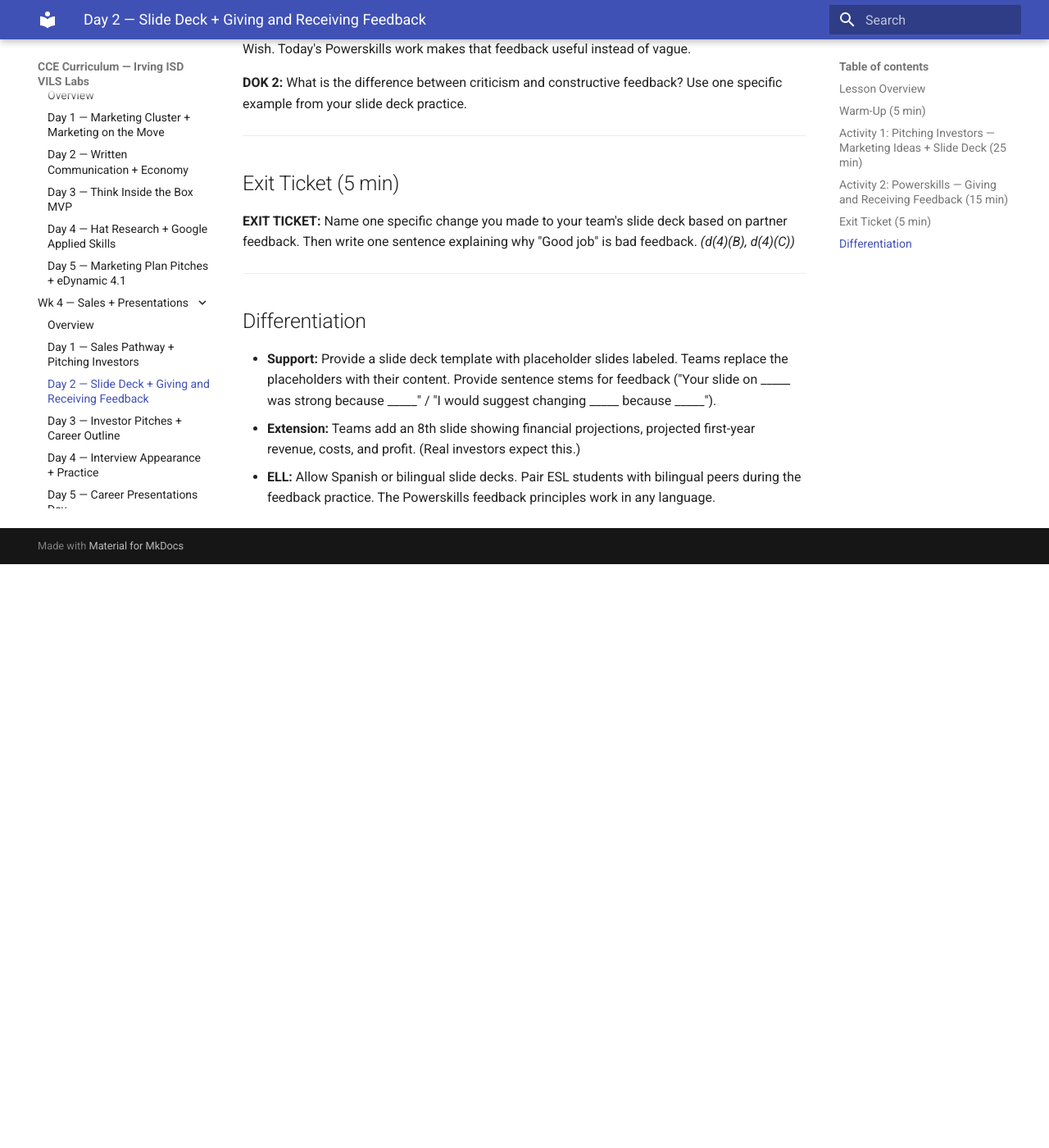
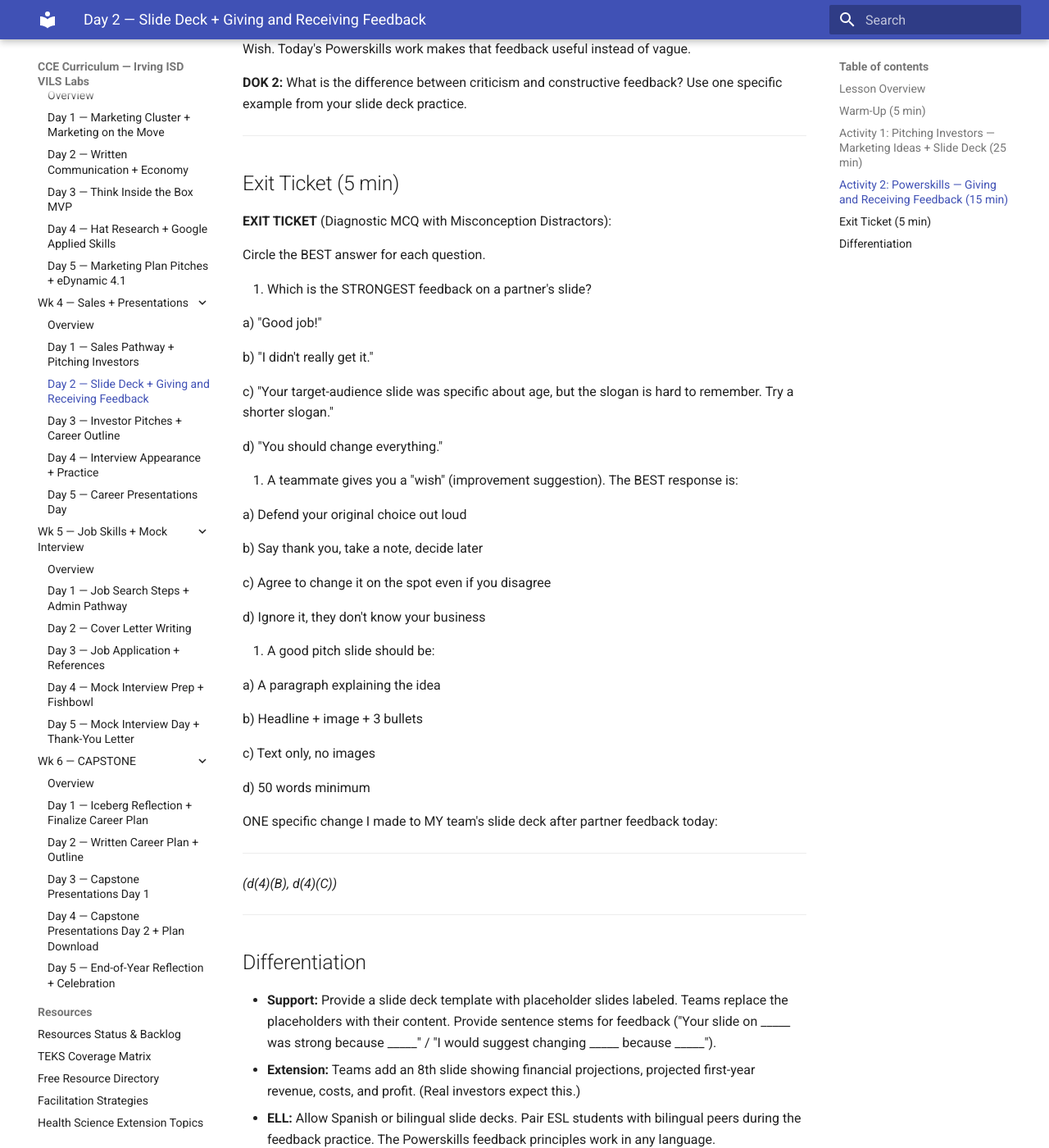
Before and after one commit to elbrielle/cce-curriculum, an MkDocs documentation site: the page built from docs/6sw/wk4-sales-presentations/day2.md, in a window 1280 px wide and 1400 px high, scrolled down 2690 px. Shown: the whole window at 82% size. Built offline with MkDocs 1.6.1 and Material for MkDocs 9.7.7, drawn with Linux system fonts in a browser that asks for light colours; the version menu is left out; before the commit the page ends 3378 px from its top, so only the background shows below that.

Commit message:
AUDIT: 6SW Wk4 Sales/Presentations exit-ticket rewrite
Rewrote all 5 exit tickets in pilot formats (Mini-Case, Diagnostic MCQ
with misconception distractors, Short Constructed Response, Decision
Tree, 3-2-1 Reflective). No TEKS retags needed: d(1)(C), d(3)(I),
d(4)(B), d(4)(C), d(6)(B) all directly earned. Day 1 exit ticket
includes the 'key hire + transferable skill' question so d(4)(B)
Explicit. Day 5 3-2-1 captures both d(4)(C) delivery and d(4)(B)
transferable-skills reflection.

```diff
--- a/docs/6sw/wk4-sales-presentations/day2.md
+++ b/docs/6sw/wk4-sales-presentations/day2.md
@@ -89,7 +89,45 @@ After the practice, lead a 1-minute debrief: *"Was it harder to GIVE feedback or
 
 ## Exit Ticket (5 min)
 
-**EXIT TICKET:** Name one specific change you made to your team's slide deck based on partner feedback. Then write one sentence explaining why "Good job" is bad feedback. *(d(4)(B), d(4)(C))*
+**EXIT TICKET** (Diagnostic MCQ with Misconception Distractors):
+
+Circle the BEST answer for each question.
+
+1. Which is the STRONGEST feedback on a partner's slide?
+
+   a) "Good job!"
+
+   b) "I didn't really get it."
+
+   c) "Your target-audience slide was specific about age, but the slogan is hard to remember. Try a shorter slogan."
+
+   d) "You should change everything."
+
+2. A teammate gives you a "wish" (improvement suggestion). The BEST response is:
+
+   a) Defend your original choice out loud
+
+   b) Say thank you, take a note, decide later
+
+   c) Agree to change it on the spot even if you disagree
+
+   d) Ignore it, they don't know your business
+
+3. A good pitch slide should be:
+
+   a) A paragraph explaining the idea
+
+   b) Headline + image + 3 bullets
+
+   c) Text only, no images
+
+   d) 50 words minimum
+
+ONE specific change I made to MY team's slide deck after partner feedback today:
+
+   ___________________________________________________________________
+
+*(d(4)(B), d(4)(C))*
 
 ---
 
```
Also changed, not shown: docs/6sw/wk4-sales-presentations/day1.md (+25 -1 lines), docs/6sw/wk4-sales-presentations/day3.md (+17 -1 lines), docs/6sw/wk4-sales-presentations/day4.md (+25 -1 lines), docs/6sw/wk4-sales-presentations/day5.md (+25 -1 lines).
